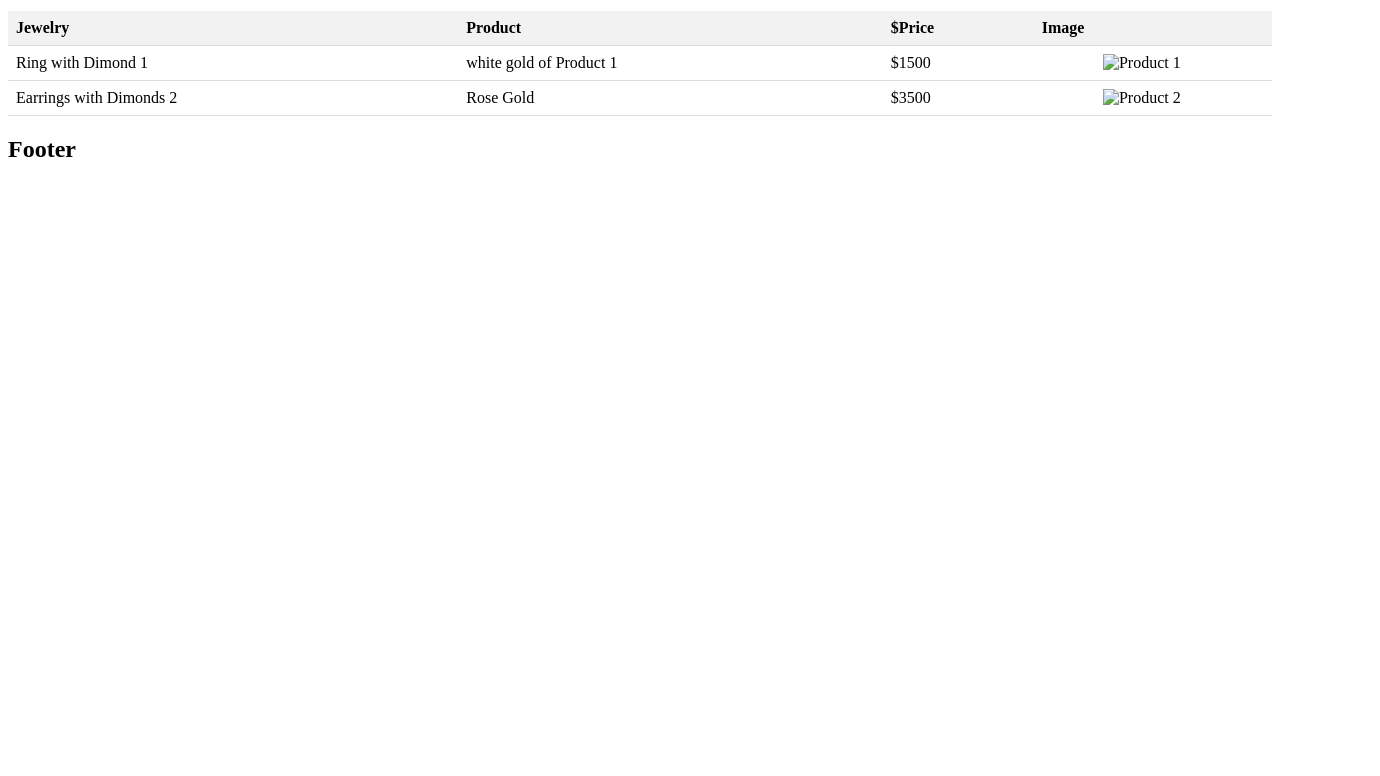
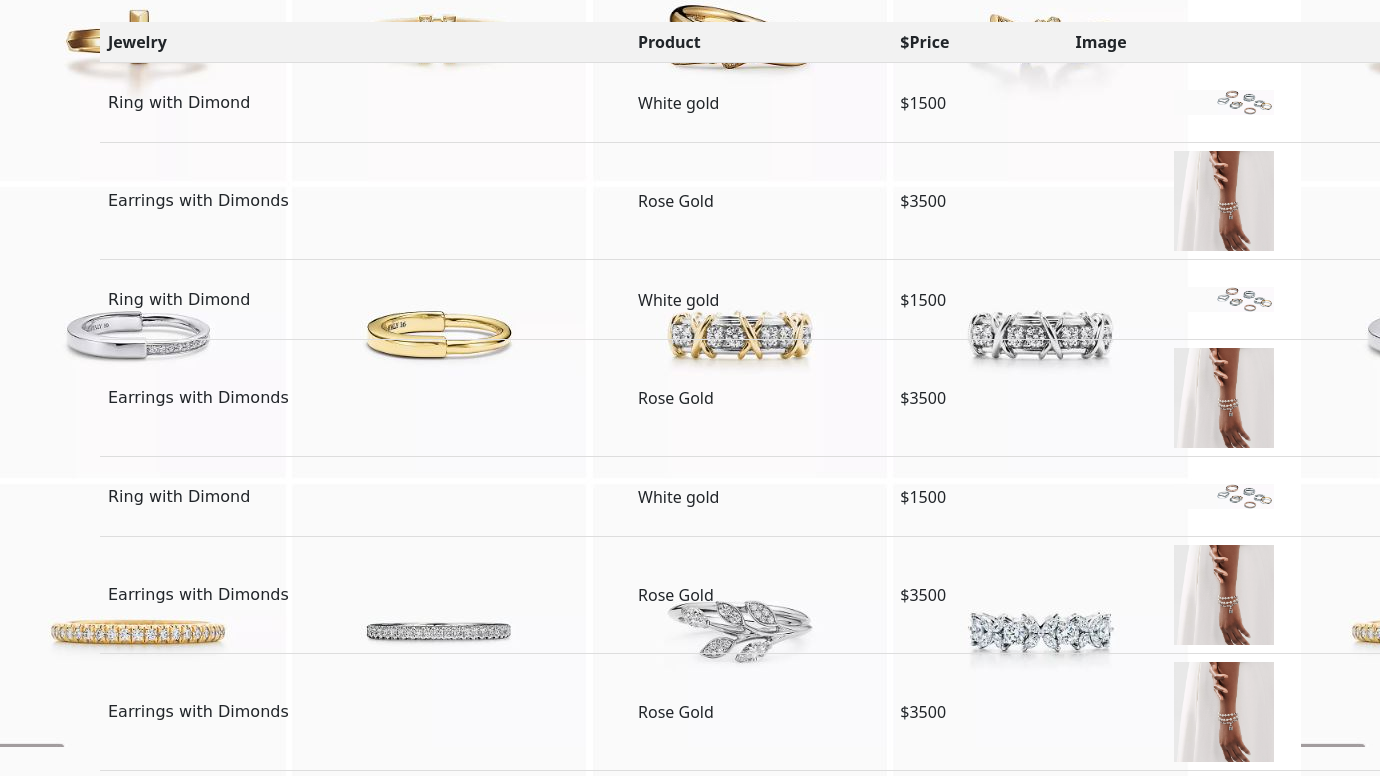
Before and after one commit to Liliyalexx/E-commerce, a plain HTML site: page Price/index.html in a window 1280 px wide. Shown: the part 56-832 px from the top of the page, 1380 px wide, since content can reach past the window. Before the commit the page ends 800 px from the top, so only its background shows below. Drawn offline with nearby package versions, Linux system fonts and the light colour scheme.

Commit message:
updats added

```diff
--- a/Price/index.html
+++ b/Price/index.html
@@ -4,11 +4,14 @@
     <meta charset="UTF-8">
     <meta name="viewport" content="width=device-width, initial-scale=1.0">
     <link rel="stylesheet" href="./styles.css">
+    <link href="https://cdnjs.cloudflare.com/ajax/libs/bootstrap/5.3.0/css/bootstrap.min.css" rel="stylesheet">
+    <link href="https://cdn.jsdelivr.net/npm/bootstrap@5.3.3/dist/css/bootstrap.min.css" rel="stylesheet" integrity="sha384-QWTKZyjpPEjISv5WaRU9OFeRpok6YctnYmDr5pNlyT2bRjXh0JMhjY6hW+ALEwIH" crossorigin="anonymous">
+    <script  defer src="https://cdn.jsdelivr.net/npm/@popperjs/core@2.11.8/dist/umd/popper.min.js" integrity="sha384-I7E8VVD/ismYTF4hNIPjVp/Zjvgyol6VFvRkX/vR+Vc4jQkC+hVqc2pM8ODewa9r" crossorigin="anonymous"></script>
+    <script defer src="https://cdn.jsdelivr.net/npm/bootstrap@5.3.3/dist/js/bootstrap.min.js" integrity="sha384-0pUGZvbkm6XF6gxjEnlmuGrJXVbNuzT9qBBavbLwCsOGabYfZo0T0to5eqruptLy" crossorigin="anonymous"></script>
     <title>Document</title>
+    <!-- Table -->
 </head>
 <body>
-
-    <!-- Table -->
     <style>
         /* CSS styles for the table */
         table {
@@ -31,8 +34,7 @@
           margin: 0 auto;
         }
       </style>
-</head>
-<body>
+
 
 <h2>Image Table</h2>
 
@@ -43,17 +45,53 @@
     <th>$Price</th>
     <th>Image</th>
   </tr>
-  <tr>
-    <td>Ring with Dimond 1</td>
-    <td>white gold of Product 1</td>
+  <tr id = "ring">
+    <td class="name">Ring with Dimond</td>
+    <td>White gold</td>
     <td>$1500</td>
-    <td class="image-cell"><img src="img/ring.jpeg" alt="Product 1"></td>
+    <td class="image-cell"><img src="../img/ring.jpeg" alt="Product 1"></td>
   </tr>
-  <tr>
-    <td>Earrings with Dimonds 2</td>
+  <tr id = "ring">
+    <td class="name">Earrings with Dimonds</td>
     <td>Rose Gold</td>
     <td>$3500</td>
-    <td class="image-cell"><img src="img/bracelet.jpeg" alt="Product 2"></td>
+    <td class="image-cell"><img src="../img/bracelet.jpeg" alt="Product 2"></td>
+  </tr>
+  <tr id = "ring">
+    <td id = "ring" class="name">Ring with Dimond</td>
+    <td>White gold</td>
+    <td>$1500</td>
+    <td class="image-cell"><img src="../img/ring.jpeg" alt="Product 1"></td>
+  </tr>
+  <tr id = "ring">
+    <td class="name">Earrings with Dimonds</td>
+    <td>Rose Gold</td>
+    <td>$3500</td>
+    <td class="image-cell"><img src="../img/bracelet.jpeg" alt="Product 2"></td>
+  </tr>
+  <tr id = "ring">
+    <td id = "ring" class="name">Ring with Dimond</td>
+    <td>White gold</td>
+    <td>$1500</td>
+    <td class="image-cell"><img src="../img/ring.jpeg" alt="Product 1"></td>
+  </tr>
+  <tr id = "ring">
+    <td class="name">Earrings with Dimonds</td>
+    <td>Rose Gold</td>
+    <td>$3500</td>
+    <td class="image-cell"><img src="../img/bracelet.jpeg" alt="Product 2"></td>
+  </tr>
+  <tr id = "ring">
+    <td class="name">Earrings with Dimonds</td>
+    <td>Rose Gold</td>
+    <td>$3500</td>
+    <td class="image-cell"><img src="../img/bracelet.jpeg" alt="Product 2"></td>
+  </tr>
+  <tr id = "ring">
+    <td class="name">Earrings with Dimonds</td>
+    <td>Rose Gold</td>
+    <td>$3500</td>
+    <td class="image-cell"><img src="../img/bracelet.jpeg" alt="Product 2"></td>
   </tr>
   <!-- Add more rows as needed -->
 </table>
@@ -61,5 +99,11 @@
 <div class="footer">
   <h2>Footer</h2>
 </div>
+
+<script src="https://cdn.jsdelivr.net/npm/bootstrap@5.3.3/dist/js/bootstrap.bundle.min.js"
+    integrity="sha384-YvpcrYf0tY3lHB60NNkmXc5s9fDVZLESaAA55NDzOxhy9GkcIdslK1eN7N6jIeHz"
+    crossorigin="anonymous">
+</script>
+<script src="https://cdnjs.cloudflare.com/ajax/libs/bootstrap/5.3.0/js/bootstrap.bundle.min.js"></script>
 </body>
 </html>
--- a/Price/styles.css
+++ b/Price/styles.css
@@ -0,0 +1,22 @@
+body {
+    font-family: Arial, sans-serif;
+    background-image: url('../img/jewerly.jpeg');
+    background-color: black;
+  }
+  table{
+   margin-top: 40px;
+   margin-left: 100px;
+   margin-right: 200px;
+  }
+  h2{
+    margin-top: 500px;
+  }
+  .name{
+    font-family: "Dancing Script", cursive;
+        font-optical-sizing: auto;
+        font-weight: weight;
+        font-style: normal;
+  }
+  #ring{
+    height: 80px;
+  }
```
Also changed, not shown: index.html (+8 -9 lines), styles/styles.css (+6 -7 lines). Lines whose indentation alone changed are shown as unchanged.
